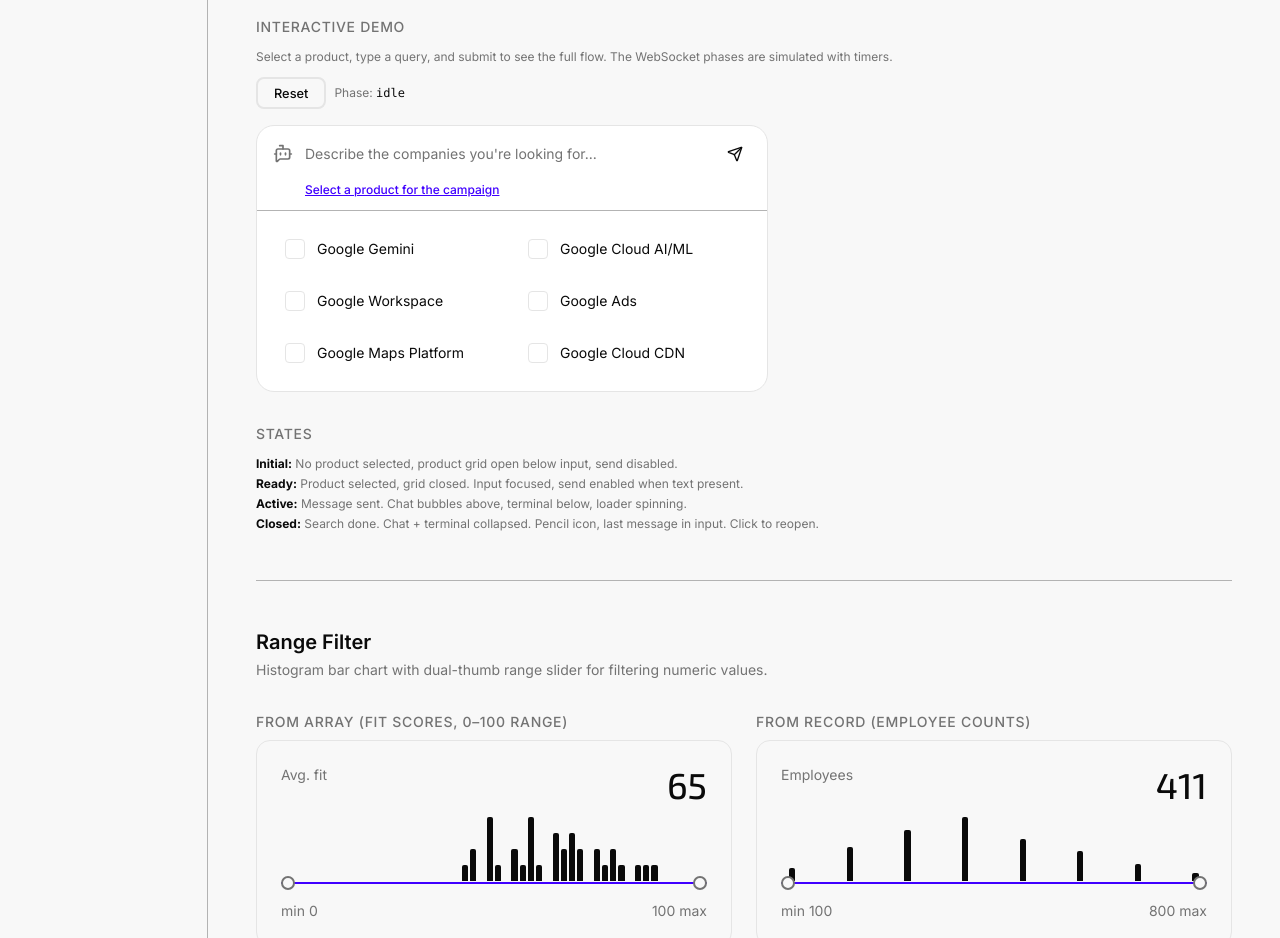
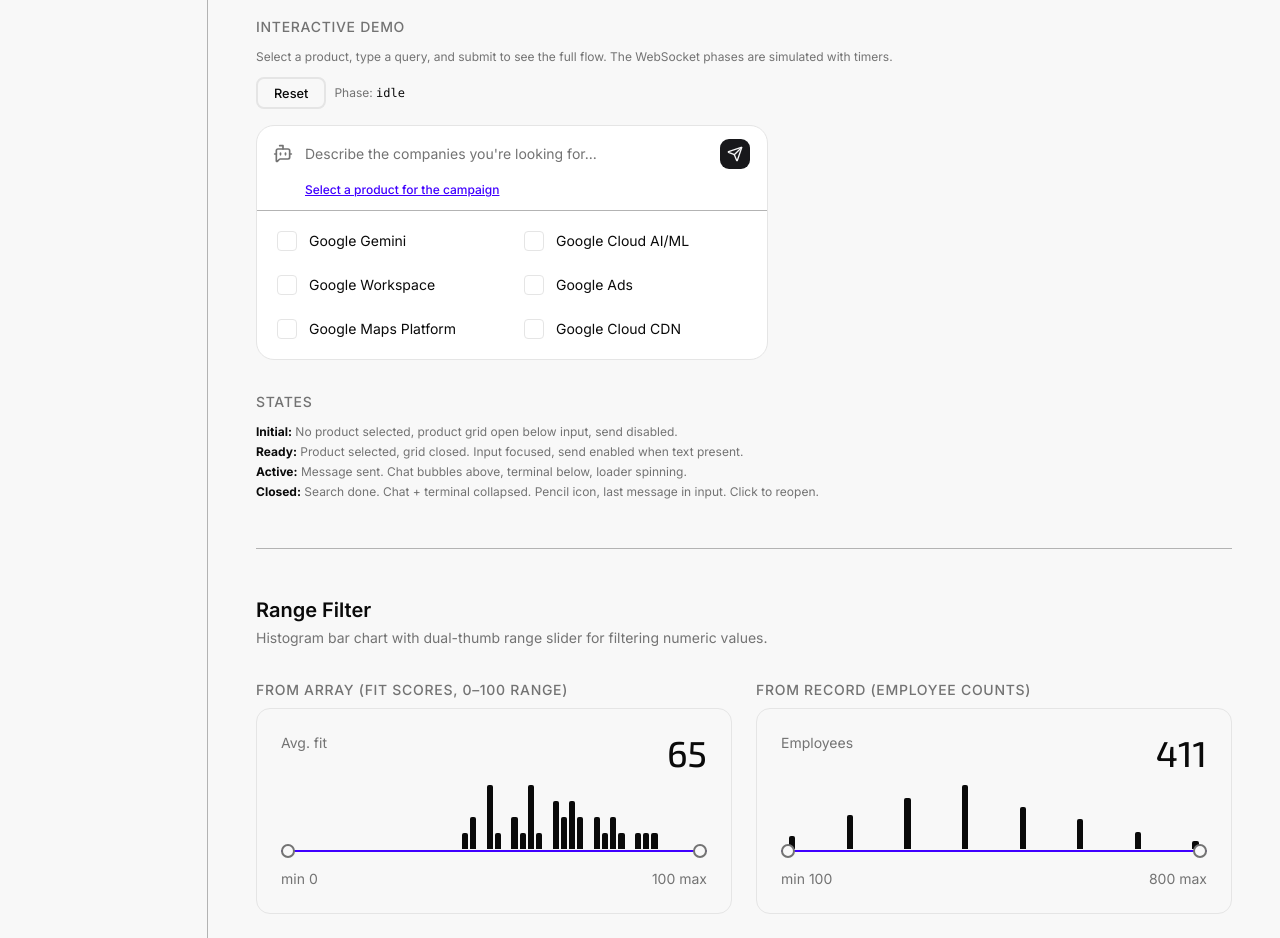
Before and after one commit to jernejc/at-fe, a Next.js app: page /design-system in a window 1280 px wide. Shown: the part 9680-10618 px from the top of the page. Built offline with nearby package versions, Linux system fonts and the light colour scheme; no server answers.

Commit message:
style: campaign input changes

```diff
--- a/components/campaigns/start/ui/CampaignInput/CampaignInput.tsx
+++ b/components/campaigns/start/ui/CampaignInput/CampaignInput.tsx
@@ -96,8 +96,8 @@
       onKeyDown={isClosed ? handleContainerKeyDown : undefined}
       onBlur={handleContainerBlur}
       className={cn(
-        'rounded-2xl border border-border bg-card overflow-hidden transition-shadow',
-        isClosed && 'cursor-pointer hover:shadow-md',
+        'rounded-2xl border border-border bg-card overflow-hidden transition-colors',
+        isClosed && 'cursor-pointer hover:border-border-d',
         className
       )}
     >
@@ -170,7 +170,6 @@
             transition={springTransition}
             className="overflow-hidden"
           >
-            <Separator />
             <CampaignInputTerminal
               phase={searchPhase}
               completedPhases={completedPhases}
--- a/components/campaigns/start/ui/CampaignInput/CampaignInputField.tsx
+++ b/components/campaigns/start/ui/CampaignInput/CampaignInputField.tsx
@@ -69,7 +69,7 @@
 
       <Button
         size="icon"
-        variant={iconKey === 'loader' ? 'default' : 'ghost'}
+        variant="secondary"
         onClick={onSend}
         disabled={isDisabled}
         className={cn(
--- a/components/campaigns/start/ui/CampaignInput/CampaignInputProductGrid.tsx
+++ b/components/campaigns/start/ui/CampaignInput/CampaignInputProductGrid.tsx
@@ -17,7 +17,7 @@
   onSelect,
 }: CampaignInputProductGridProps) {
   return (
-    <div className="grid grid-cols-2 gap-2 p-4">
+    <div className="grid grid-cols-2 p-2">
       {products.map((product) => {
         const isSelected = selectedProduct?.id === product.id;
 
--- a/components/campaigns/start/ui/CampaignInput/CampaignInputTerminal.tsx
+++ b/components/campaigns/start/ui/CampaignInput/CampaignInputTerminal.tsx
@@ -56,7 +56,7 @@
   completedPhases,
 }: CampaignInputTerminalProps) {
   return (
-    <div className="bg-slate-900 dark:bg-slate-950 max-h-32 overflow-y-auto">
+    <div className="bg-black max-h-32 overflow-y-auto">
       <div className="flex flex-col-reverse">
         <div className="p-4 space-y-2 font-mono text-xs">
           {TERMINAL_STEPS.map((step, index) => {
@@ -82,8 +82,8 @@
 
                 <span
                   className={cn(
-                    state === 'active' && 'text-slate-200',
-                    state === 'completed' && 'text-slate-500'
+                    state === 'active' && 'text-gray-200',
+                    state === 'completed' && 'text-gray-500'
                   )}
                 >
                   {step.label}
```
